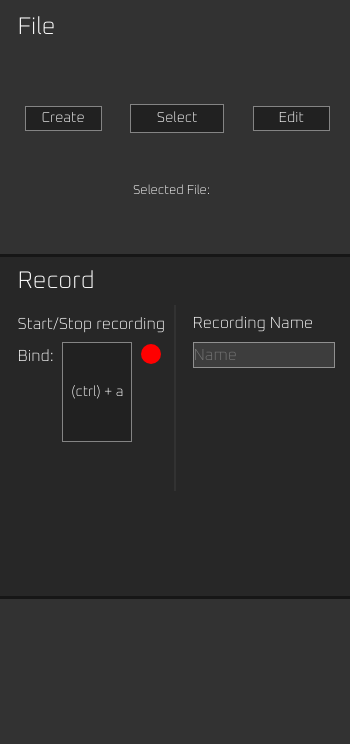
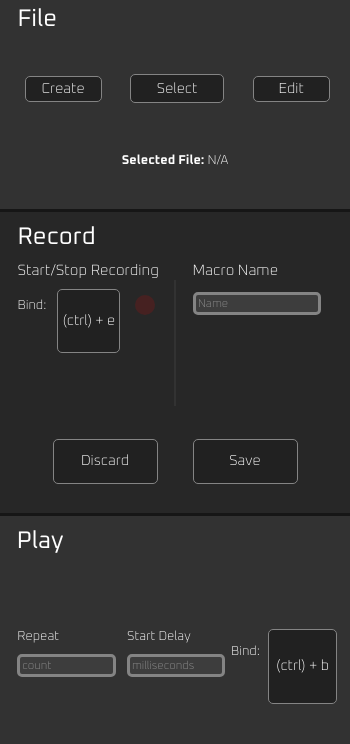
Before and after one commit to Siqius/win-macro, an Electron app: page src/index.html in a window 350 px wide. Shown: the part 100-844 px from the top of the page. Drawn offline with Linux system fonts and the light colour scheme.

Commit message:
some fixes, added todo

```diff
--- a/settings.json
+++ b/settings.json
@@ -1 +1 @@
-{"bind":"a","record":"o"}
+{"bind":"b","record":"e"}
--- a/src/index.css
+++ b/src/index.css
@@ -9,6 +9,15 @@
   font-optical-sizing: auto;
   font-weight: 200;
   font-style: normal;
+  border-radius: 5px;
+  div {
+    border-radius: 0;
+  }
+}
+
+button {
+  margin: 0;
+  padding: 2px 0 2px 0;
 }
 
 body {
@@ -43,7 +52,18 @@ body {
   }
 
   input {
-    color: white;
+    margin-left: 10%;
+    margin-top: 7%;
+    width: 80%;
+    aspect-ratio: 8/1;
+    background-color: #3d3d3d;
+    border: 0.2rem solid #848484;
+    text-indent: 2%;
+
+    &::placeholder {
+      color: #909090;
+      font-size: 0.7rem;
+    }
     &:focus {
       outline: none;
     }
@@ -110,17 +130,18 @@ body {
 #main-div {
   width: 100%;
   height: 90%;
+}
 
 #macro-section {
   width: 100%;
-    height: 36%;
+  height: 30%;
   background-color: #323232;
   border-top: #161616 solid 0.2rem;
   margin-top: -0.2rem;
 
   #text-section {
     width: 100%;
-      height: 40%;
+    height: 35%;
     position: relative;
 
     h2 {
@@ -128,6 +149,7 @@ body {
       top: 25%;
       left: 5%;
       font-size: 1.5rem;
+      font-weight: 400;
       color: white;
     }
   }
@@ -139,14 +161,16 @@ body {
 
     h3 {
       position: absolute;
-        top: 33.5%;
-        left: 38%;
+      top: 30%;
+      left: 50%;
+      transform: translateX(-50%);
       color: white;
       font-size: 0.8rem;
-        max-width: 7rem;
+      max-width: 9rem;
       text-overflow: ellipsis;
       white-space: nowrap;
       overflow: hidden;
+      font-weight: bold;
     }
 
     input {
@@ -162,106 +186,136 @@ body {
 
 #record-section {
   width: 100%;
-    height: 45%;
+  height: 40%;
   background-color: #272727;
   border-top: #161616 solid 0.2rem;
   margin-top: -0.2rem;
   display: flex;
+  flex-direction: column;
 
-    #save-button {
-      width: 60%;
-      aspect-ratio: 4/1;
-      margin-left: -10%;
-      margin-top: 5%;
-    }
+  #top-section {
+    width: 100%;
+    height: 70%;
+    display: flex;
+    flex-direction: row;
 
-    #discard-button {
-      width: 60%;
-      aspect-ratio: 4/1;
-      margin-top: 14%;
-      margin-left: -30%;
-    }
-
-    div {
+    #left-section {
       width: 50%;
       height: 100%;
-
-      h3 {
-        color: white;
-        margin-left: 10%;
-        margin-top: 32%;
-        font-size: 1rem;
-      }
-
-      input {
-        background-color: #3d3d3d;
-        border: 0.1rem solid #909090;
-        width: 80%;
-        aspect-ratio: 6/1;
-        margin-left: 10%;
-        margin-top: 5%;
-        font-size: 1rem;
-      }
-
-      &:first-child {
-        display: flex;
-        flex-direction: column;
 
       ::after {
         content: "";
         position: absolute;
         margin: auto;
         right: 0;
-          bottom: 30%;
+        bottom: 40%;
         left: 0;
-          height: 22%;
+        height: 15%;
         width: 2px;
         background-color: #323232;
       }
 
       h2 {
+        margin-top: 6%;
+        margin-left: 10%;
         color: white;
+        font-weight: 400;
+        font-size: 1.5rem;
+      }
+
+      h3 {
+        color: white;
+        font-size: 0.93rem;
         margin-left: 10%;
         margin-top: 5%;
       }
 
-        h3 {
-          margin-top: 10%;
-          width: 90%;
-          font-size: 1rem;
-        }
-
       div {
-          width: 100%;
-          margin-top: 10%;
+        height: 30%;
         margin-left: 10%;
+        margin-top: 5%;
         display: flex;
         flex-direction: row;
 
         p {
-            margin-top: -3%;
-            font-size: 1rem;
           color: white;
+          font-size: 0.8rem;
+          margin-top: 5.5%;
         }
 
         button {
-            margin: 0;
-            margin-top: -5%;
-            margin-left: 5%;
           width: 40%;
-            height: 40%;
-            aspect-ratio: 8/1;
+          aspect-ratio: 3/1;
+          margin-top: 0%;
         }
 
         div {
           width: 20px;
           height: 20px;
-            margin-top: -4%;
-            margin-left: 5%;
+          margin-top: 4%;
+          margin-left: 9%;
           background-color: rgba(255, 0, 0, 0.144);
           border-radius: 100%;
           aspect-ratio: 1/1;
         }
+      }
+    }
+
+    #right-section {
+      width: 50%;
+      height: 100%;
+
+      h3 {
+        color: white;
+        font-size: 0.93rem;
+        margin-left: 10%;
+        margin-top: 28%;
+      }
+
+      input {
+        margin-left: 10%;
+        margin-top: 7%;
+        width: 70%;
+        aspect-ratio: 8/1;
+        background-color: #3d3d3d;
+        border: 0.2rem solid #848484;
+        text-indent: 2%;
+
+        &::placeholder {
+          color: #909090;
+          font-size: 0.7rem;
+        }
+      }
+    }
+  }
+
+  #bottom-section {
+    width: 100%;
+    height: 30%;
+    display: flex;
+    flex-direction: row;
+
+    button {
+      width: 30%;
+      height: 50%;
+      margin: 0;
+      margin-top: 4%;
+      transition: 0.1s;
+    }
+
+    #discard-button {
+      margin-left: 15%;
+
+      &:hover {
+        border: 0.2rem solid rgba(255, 0, 13, 0.74);
+      }
+    }
+
+    #save-button {
+      margin-left: 10%;
+
+      &:hover {
+        border: 0.2rem solid rgba(0, 255, 0, 0.74);
       }
     }
   }
@@ -269,10 +323,81 @@ body {
 
 #start-macro-section {
   width: 100%;
-    height: 19%;
+  height: 30%;
   background-color: #323232;
   border-top: #161616 solid 0.2rem;
   margin-top: -0.2rem;
+  display: flex;
+  flex-direction: column;
+
+  #upper {
+    width: 95%;
+    height: 50%;
+
+    h2 {
+      width: 100%;
+      height: 100%;
+      margin-top: 3%;
+      margin-left: 5%;
+      color: white;
+      font-weight: 400;
+      font-size: 1.5rem;
+    }
+  }
+
+  #bottom {
+    width: 100%;
+    height: 50%;
+    display: flex;
+    flex-direction: row;
+
+    #left {
+      width: 33%;
+      height: 100%;
+      display: flex;
+      flex-direction: column;
+
+      p {
+        font-size: 0.8rem;
+        margin-left: 15%;
+        color: white;
+      }
+
+      input {
+        margin-left: 15%;
+      }
+    }
+
+    #middle {
+      width: 33%;
+      height: 100%;
+      display: flex;
+      flex-direction: column;
+
+      p {
+        font-size: 0.8rem;
+        margin-left: 10%;
+        color: white;
+      }
+    }
+
+    #right {
+      width: 33%;
+      height: 100%;
+      display: flex;
+      flex-direction: row;
+
+      p {
+        font-size: 0.8rem;
+        margin-top: 13%;
+        color: white;
+      }
+
+      button {
+        width: 60%;
+        height: 65%;
+      }
+    }
   }
 }
 
--- a/src/index.html
+++ b/src/index.html
@@ -40,28 +40,54 @@
           <input id="select-file" type="file" />
           <button>Edit</button>
           <h3 id="file-selected">
-            Selected File: <br /><span id="file-name"></span>
+            Selected File: <span id="file-name">N/A</span>
           </h3>
         </div>
       </div>
       <div id="record-section">
-        <div>
-          <h2>Record</h2>
-          <h3>Start/Stop recording</h3>
-          <div>
-            <p>Bind:</p>
-            <button onclick="rebindRecordKey()">
-              (ctrl) + <span id="record-button-keybind-key">a</span>
-            </button>
-            <div class="record-animation-div"></div>
+        <div id="top-section">
+          <div id="left-section">
+            <h2>Record</h2>
+            <h3>Start/Stop Recording</h3>
+            <div>
+              <p>Bind:</p>
+              <button onclick="rebindRecordKey()">
+                (ctrl) + <span id="record-keybind">a</span>
+              </button>
+              <div></div>
+            </div>
+          </div>
+          <div id="right-section">
+            <h3>Macro Name</h3>
+            <input type="text" placeholder="Name" name="recording-name-input" />
           </div>
         </div>
-        <div>
-          <h3>Recording Name</h3>
-          <input type="text" placeholder="Name" />
+        <div id="bottom-section">
+          <button id="discard-button">Discard</button>
+          <button id="save-button">Save</button>
         </div>
       </div>
-      <div id="start-macro-section"></div>
+      <div id="start-macro-section">
+        <div id="upper">
+          <h2>Play</h2>
+        </div>
+        <div id="bottom">
+          <div id="left">
+            <p>Repeat</p>
+            <input type="text" id="repeat-input" placeholder="count" />
+          </div>
+          <div id="middle">
+            <p>Start Delay</p>
+            <input type="text" id="delay-input" placeholder="milliseconds" />
+          </div>
+          <div id="right">
+            <p>Bind:</p>
+            <button id="start-macro-bind-button" onclick="rebindMainKey()">
+              (ctrl) + <span id="main-keybind">a</span>
+            </button>
+          </div>
+        </div>
+      </div>
     </div>
   </body>
 </html>
--- a/src/index.js
+++ b/src/index.js
@@ -1,5 +1,6 @@
 const fileInput = document.querySelector("#select-file");
-const recordKeySpan = document.querySelector("#record-button-keybind-key");
+const recordKeySpan = document.querySelector("#record-keybind");
+const mainKeySpan = document.querySelector("#main-keybind")
 var selectedFile = null;
 
 fileInput.onchange = e => {
@@ -9,7 +10,6 @@ fileInput.onchange = e => {
     return;
   }
   selectedFile = file.path;
-  console.log(file);
   document.querySelector("#file-name").innerHTML = file.name;
 }
 
@@ -52,9 +52,18 @@ function rebindKey(event, bind) {
     return;
   }
   if (document.bind === "main") {
+    if (recordKeySpan.innerHTML == key) {
+      alert("Cannot use the same key as recording keybind");
+      return;
+    }
     window.electronAPI.rebindMainKey(key)
+    mainKeySpan.innerHTML = key;
   }
   else if (document.bind === "record") {
+    if (mainKeySpan.innerHTML == key) {
+      alert("Cannot use the same key as starting keybind");
+      return;
+    }
     window.electronAPI.rebindRecordKey(key);
     recordKeySpan.innerHTML = key;
   }
@@ -63,3 +72,23 @@ function rebindKey(event, bind) {
 function selectFile() {
   fileInput.click();
 }
+
+function retrieveSettings() {
+  fetch("./../settings.json")
+    .then((res) => {
+      if (!res.ok) {
+        throw new Error
+          (`HTTP error! Status: ${res.status}`);
+      }
+      return res.json();
+    })
+    .then((data) => {
+      document.querySelector("#main-keybind").innerHTML = data.bind;
+      document.querySelector("#record-keybind").innerHTML = data.record;
+    }
+    )
+    .catch((error) =>
+      console.error("Unable to fetch data:", error));
+}
+
+retrieveSettings();
--- /dev/null
+++ b/todo.txt
@@ -0,0 +1,3 @@
+create txt to js converter
+create js to txt converter
+lycka till haha! - du i det förflutna
```
Also changed, not shown: app.js (+10 -11 lines), src/settings.css (+16 -17 lines). Lines whose indentation alone changed are shown as unchanged.
